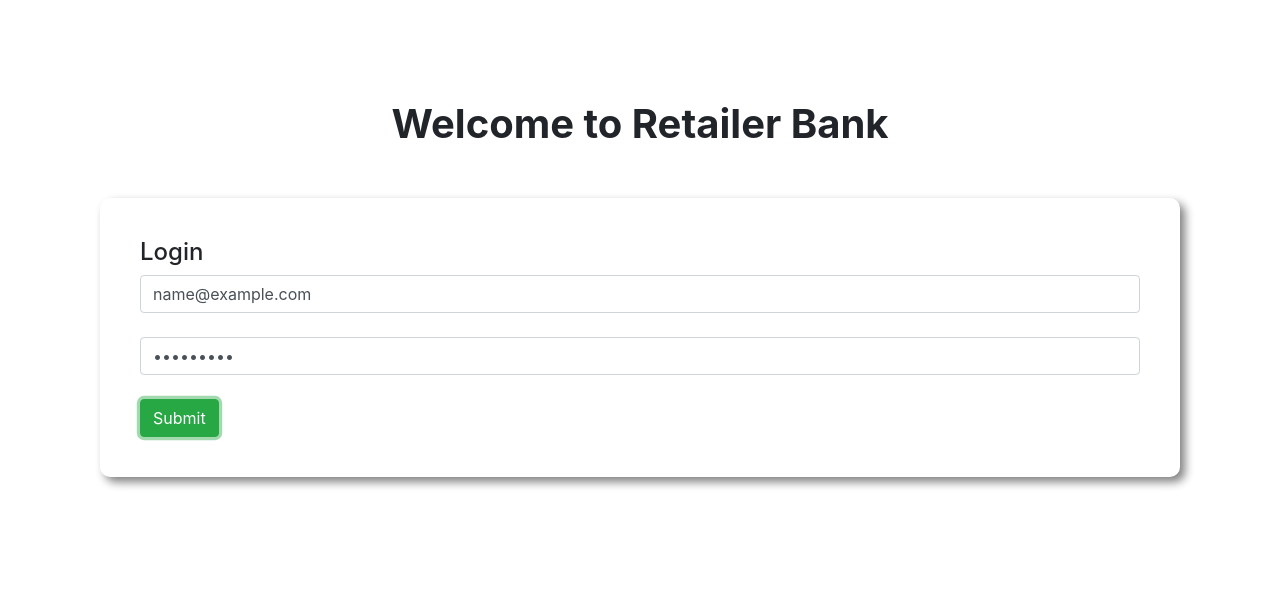
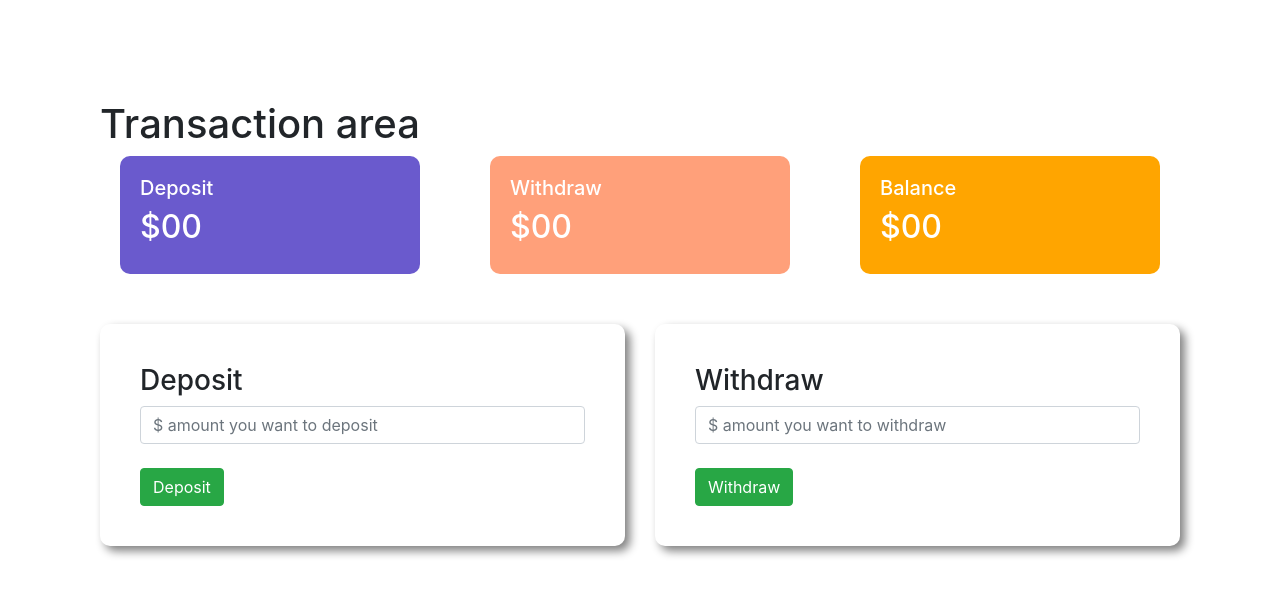
Before and after one commit to tanvierulphero/retailer-bank, a plain HTML site: page index.html in a window 1280 px wide. Both pictures are taken after typing "name@example.com", "Sample123" into the empty fields and a click on the button "Submit". Drawn offline with nearby package versions, Linux system fonts and the light colour scheme.

Commit message:
update bank

```diff
--- a/index.html
+++ b/index.html
@@ -8,16 +8,67 @@
     <link rel="stylesheet" href="style.css">
     </head>
 <body>
-    <div class="login-area">
+    <div id="login-area">
         <h1 class="text-center font-weight-bold">Welcome to Retailer Bank</h1>
         <div class="submit-area">
             <h4>Login</h4>
             <input type="text" class="form-control" placeholder="Email">
             <br>
-            <input type="password" class="form-control" placeholder="Password">
+            <input type="password" placeholder="Password" class="form-control">
             <br>
-            <button class="btn btn-success">Submit</button>
+            <button id="login" class="btn btn-success">Submit</button>
         </div>
     </div>
+    <div id="transaction-area">
+        <h1>Transaction area</h1>
+            <div class="row">
+                <div class="col-md-4">
+                    <div class="deposit status">
+                        <h5>Deposit</h5>
+                        <h2>$00</h2>
+                    </div>
+                </div>
+                <div class="col-md-4">
+                    <div class="withdraw status">
+                        <h5>Withdraw</h5>
+                        <h2>$00</h2>
+                    </div>
+                </div>
+                <div class="col-md-4">
+                    <div class="balance status">
+                        <h5>Balance</h5>
+                        <h2>$00</h2>
+                    </div>
+                </div>
+            </div>
+            <div class="row">
+                <div class="col-md-6">
+                    <div class="submit-area">
+                        <h3>Deposit</h3>
+                        <input type="text" class="form-control" placeholder="$ amount you want to deposit">
+                        <br>
+                        <button class="btn btn-success">Deposit</button>
+                    </div>
+                </div>
+                <div class="col-md-6">
+                    <div class="submit-area">
+                        <h3>Withdraw</h3>
+                        <input type="text" class="form-control" placeholder="$ amount you want to withdraw">
+                        <br>
+                        <button class="btn btn-success">Withdraw</button>
+                    </div>
+                </div>
+            </div>
+    </div>
+<script>
+    const loginBtn = document.getElementById("login");
+    loginBtn.addEventListener("click", function(){
+        loginArea = document.getElementById("login-area");
+        loginArea.style.display = "none"
+        const transactionArea = document.getElementById("transaction-area");
+        transactionArea.style.display = "block";
+    })
+
+</script>
+</html>
 </body>
-</html>
--- a/style.css
+++ b/style.css
@@ -7,3 +7,21 @@ body{
     border-radius: 10px;
     box-shadow: 5px 5px 10px gray;
 }
+#transaction-area{
+    display: none;
+}
+.status{
+    color: white;
+    margin: 0 20px;
+    padding: 20px;
+    border-radius: 10px;
+}
+.deposit{
+    background-color: slateblue;
+}
+.withdraw{
+    background-color: lightsalmon;
+}
+.balance{
+    background-color: orange;
+}
```
